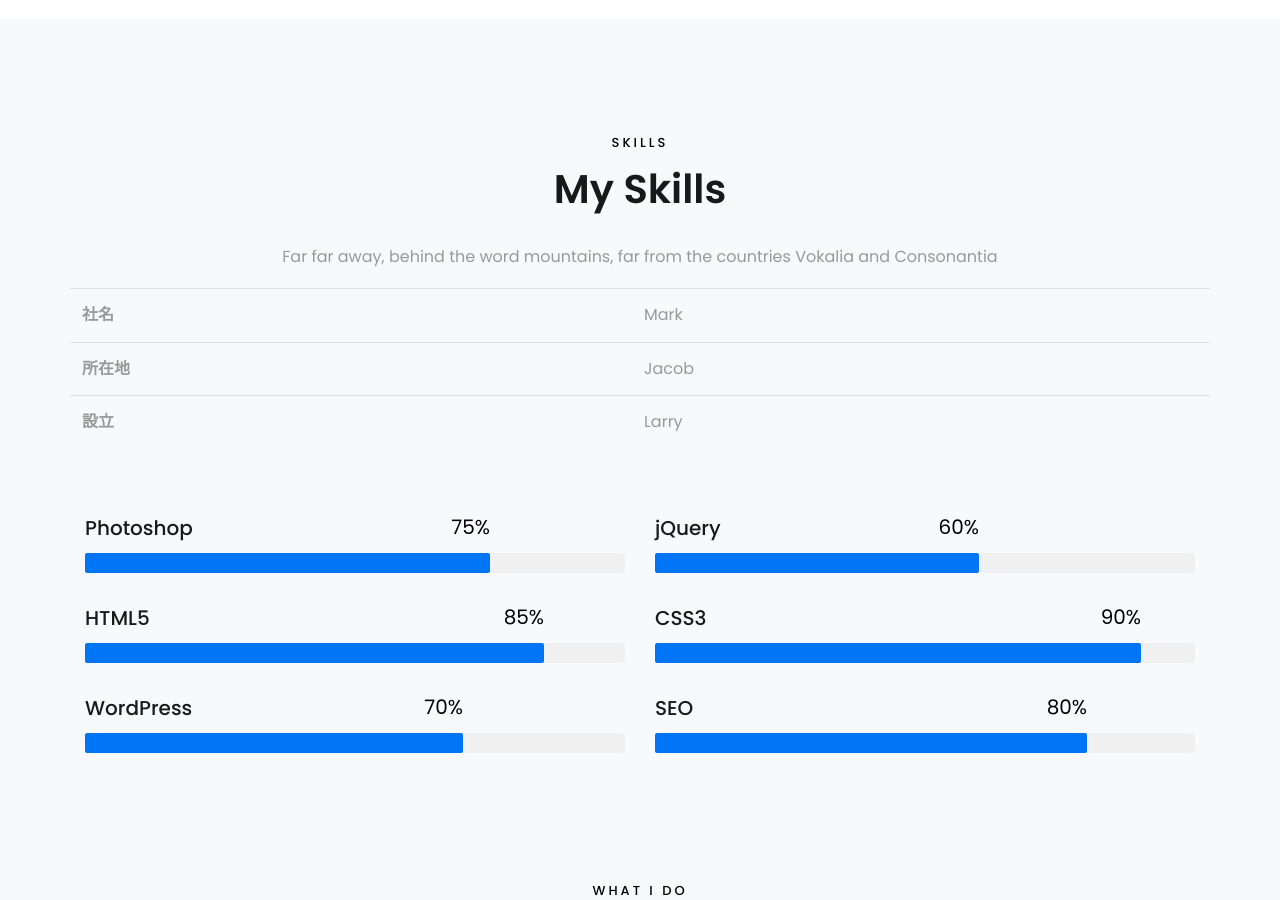
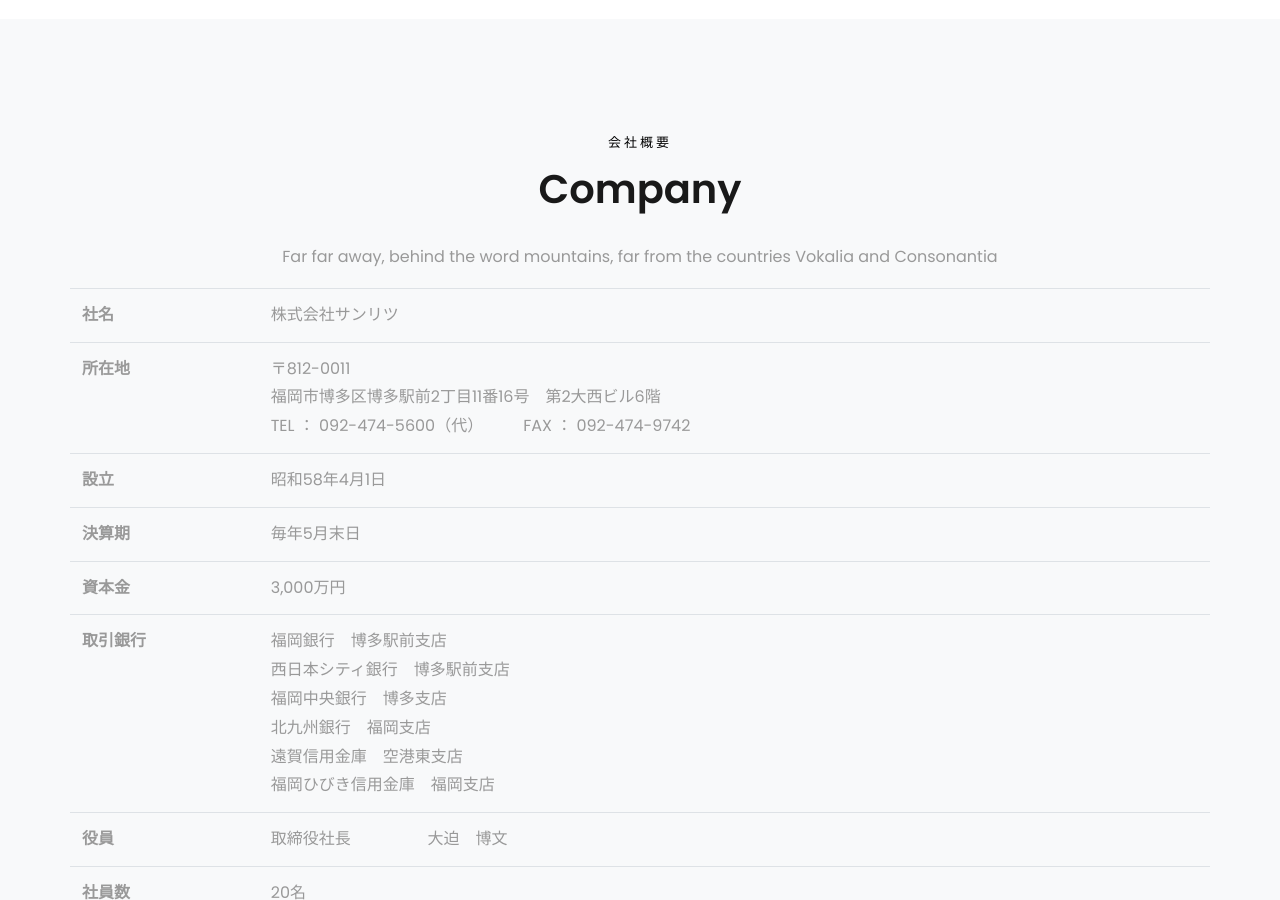
Before and after one commit to issei-omizu/sanritsu, a plain HTML site: page index.html in a window 1280 px wide. Shown: the part 1900-2800 px from the top of the page. Drawn offline with Linux system fonts and the light colour scheme; files whose address does not match are found by name.

Commit message:
会社概要を追加

```diff
--- a/index.html
+++ b/index.html
@@ -38,9 +38,9 @@
             <ul class="navbar-nav nav ml-auto">
                 <li class="nav-item"><a href="#home-section" class="nav-link"><span>Home</span></a></li>
                 <li class="nav-item"><a href="#about-section" class="nav-link"><span>About</span></a></li>
-                <li class="nav-item"><a href="#skills-section" class="nav-link"><span>Skills</span></a></li>
+                <li class="nav-item"><a href="#skills-section" class="nav-link"><span>Company</span></a></li>
                 <li class="nav-item"><a href="#projects-section" class="nav-link"><span>Clients</span></a></li>
-                <li class="nav-item"><a href="#blog-section" class="nav-link"><span>My Blog</span></a></li>
+                <li class="nav-item"><a href="#blog-section" class="nav-link"><span>Careers</span></a></li>
                 <li class="nav-item"><a href="#contact-section" class="nav-link"><span>Contact</span></a></li>
             </ul>
         </div>
@@ -166,8 +166,8 @@
     <div class="container">
         <div class="row justify-content-center pb-5">
             <div class="col-md-12 heading-section text-center ftco-animate">
-                <span class="subheading">Skills</span>
-                <h2 class="mb-4">My Skills</h2>
+                <span class="subheading">会社概要</span>
+                <h2 class="mb-4">Company</h2>
                 <p>Far far away, behind the word mountains, far from the countries Vokalia and Consonantia</p>
             </div>
             <table class="table ftco-animate">
@@ -182,15 +182,46 @@
                 <tbody>
                 <tr>
                     <th scope="row">社名</th>
-                    <td>Mark</td>
+                    <td>株式会社サンリツ</td>
                 </tr>
                 <tr>
                     <th scope="row">所在地</th>
-                    <td>Jacob</td>
+                    <td>〒812-0011<br>
+                        福岡市博多区博多駅前2丁目11番16号　第2大西ビル6階<br>
+                        TEL ： 092-474-5600（代）　　　FAX ： 092-474-9742</td>
                 </tr>
                 <tr>
                     <th scope="row">設立</th>
-                    <td>Larry</td>
+                    <td>昭和58年4月1日</td>
+                </tr>
+                <tr>
+                    <th scope="row">決算期</th>
+                    <td>毎年5月末日</td>
+                </tr>
+                <tr>
+                    <th scope="row">資本金</th>
+                    <td>3,000万円</td>
+                </tr>
+                <tr>
+                    <th scope="row">取引銀行</th>
+                    <td>福岡銀行　博多駅前支店<br>
+                        西日本シティ銀行　博多駅前支店<br>
+                        福岡中央銀行　博多支店<br>
+                        北九州銀行　福岡支店<br>
+                        遠賀信用金庫　空港東支店<br>
+                        福岡ひびき信用金庫　福岡支店<br></td>
+                </tr>
+                <tr>
+                    <th scope="row">役員</th>
+                    <td>取締役社長　 　　 　 大迫　博文</td>
+                </tr>
+                <tr>
+                    <th scope="row">社員数</th>
+                    <td>20名</td>
+                </tr>
+                <tr>
+                    <th scope="row">加盟団体</th>
+                    <td>福岡県情報サービス産業協会</td>
                 </tr>
                 </tbody>
             </table>
@@ -483,8 +514,8 @@
     <div class="container">
         <div class="row justify-content-center mb-5 pb-5">
             <div class="col-md-7 heading-section text-center ftco-animate">
-                <span class="subheading">Blog</span>
-                <h2 class="mb-4">Our Blog</h2>
+                <span class="subheading">採用情報</span>
+                <h2 class="mb-4">Careers</h2>
                 <p>Far far away, behind the word mountains, far from the countries Vokalia and Consonantia</p>
             </div>
         </div>
@@ -555,7 +586,7 @@
         <div class="row justify-content-center mb-5 pb-3">
             <div class="col-md-7 heading-section text-center ftco-animate">
                 <span class="subheading">Contact</span>
-                <h2 class="mb-4">Contact Me</h2>
+                <h2 class="mb-4">Contact Us</h2>
                 <p>Far far away, behind the word mountains, far from the countries Vokalia and Consonantia</p>
             </div>
         </div>
```
